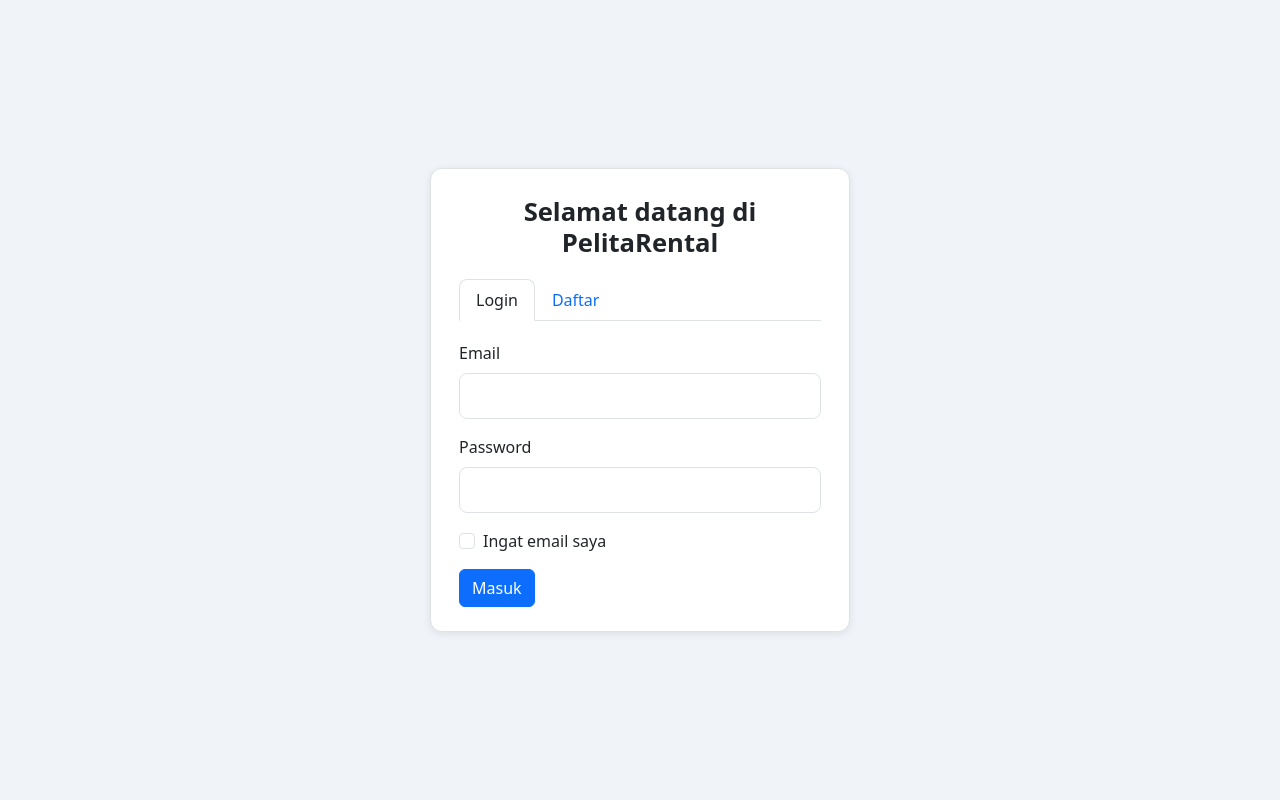
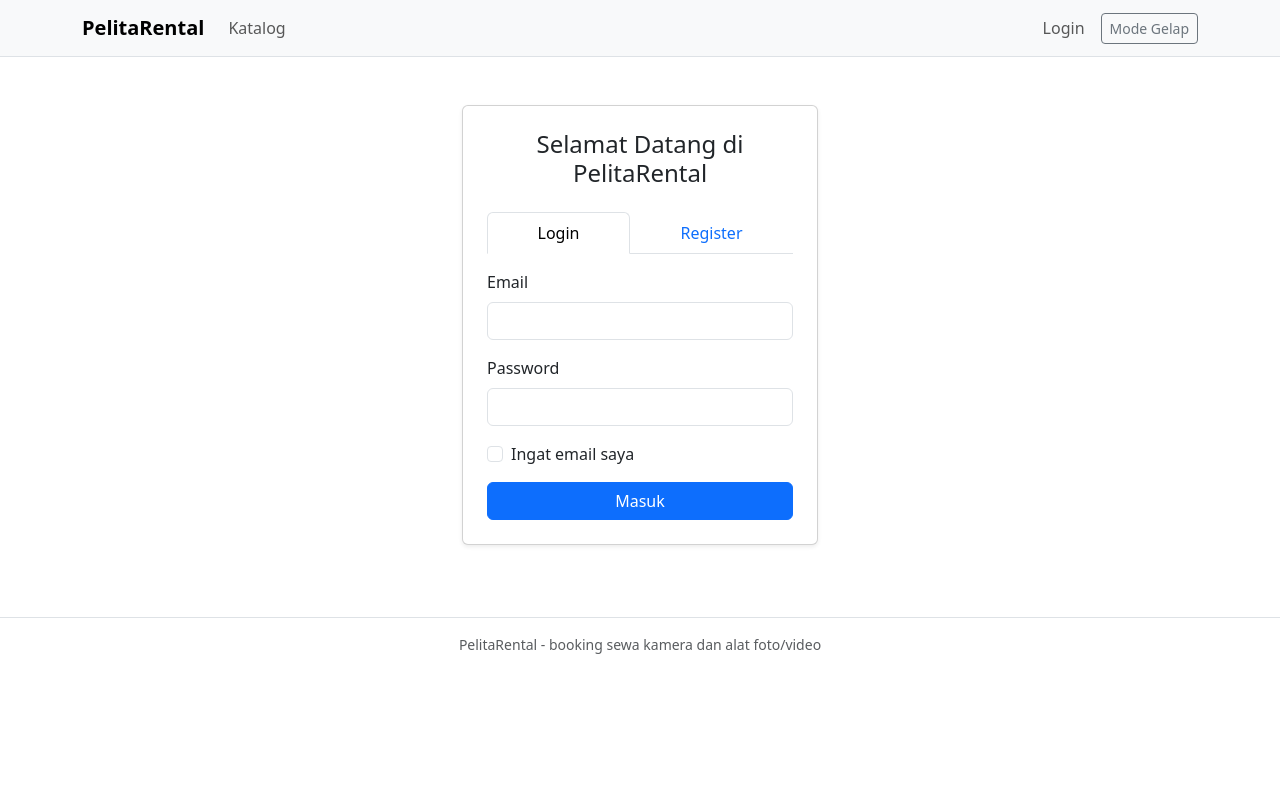
Before and after one commit to renkanaeru71/PelitaRental--Platform_Booking_Sewa_Kamera_-_Alat_Foto-Video-, a PHP site: page /login.php in a window 1280 px wide. Run offline with PHP 8.4, Linux system fonts and the light colour scheme.

Commit message:
ngubah login dan header

```diff
--- a/header.php
+++ b/header.php
@@ -79,7 +79,7 @@ $halaman_ini = $_SERVER["REQUEST_URI"];
           <?php } ?>
         <?php } ?>
       </ul>
-      <ul class="navbar-nav">
+      <ul class="navbar-nav align-items-center">
         <?php if (isset($_SESSION["id_user"])) { ?>
           <?php if ($_SESSION["role"] == "penyewa") { ?>
             <li class="nav-item">
@@ -97,15 +97,12 @@ $halaman_ini = $_SERVER["REQUEST_URI"];
           <li class="nav-item">
             <a class="nav-link" href="<?php echo $akar; ?>login.php">Login</a>
           </li>
-          <li class="nav-item">
-            <a class="nav-link" href="<?php echo $akar; ?>register.php">Daftar</a>
-          </li>
         <?php } ?>
-        <li class="nav-item">
-          <form action="<?php echo $akar; ?>ganti_tema.php" method="post" class="d-flex">
+        <li class="nav-item ms-lg-2">
+          <form action="<?php echo $akar; ?>ganti_tema.php" method="post" class="d-inline-flex m-0">
             <input type="hidden" name="tema" value="<?php echo $tema_berikut; ?>">
             <input type="hidden" name="kembali" value="<?php echo htmlspecialchars($halaman_ini); ?>">
-            <button type="submit" class="btn btn-sm btn-outline-secondary ms-2">
+            <button type="submit" class="btn btn-sm btn-outline-secondary">
               <?php if ($tema == "dark") { echo "Mode Terang"; } else { echo "Mode Gelap"; } ?>
             </button>
           </form>
--- a/login.php
+++ b/login.php
@@ -24,104 +24,15 @@ unset($_SESSION['error'], $_SESSION['success'], $_SESSION['pesan'], $_SESSION['p
 
 $cookie_user = $_COOKIE['username'] ?? '';
 $email_ingat = $_COOKIE['email_ingat'] ?? ($cookie_user !== '' ? $cookie_user : '');
+
+include "header.php";
 ?>
-<!DOCTYPE html>
-<html lang="id">
-<head>
-  <meta charset="UTF-8">
-  <meta name="viewport" content="width=device-width, initial-scale=1.0">
-  <title>PelitaRental - Login</title>
 
-  <!-- Bootstrap 5 CSS -->
-  <link href="https://cdn.jsdelivr.net/npm/bootstrap@5.3.3/dist/css/bootstrap.min.css" rel="stylesheet">
-
-  <style>
-    body {
-      background-color: #f0f4f8;
-      min-height: 100vh;
-      display: flex;
-      align-items: center;
-      justify-content: center;
-      padding: 16px;
-    }
-
-    .auth-card {
-      width: 100%;
-      max-width: 420px;
-      background: #fff;
-      border: 1px solid #dee2e6;
-      border-radius: 12px;
-      box-shadow: 0 2px 8px rgba(0, 0, 0, 0.08);
-      padding: 28px 28px 24px;
-    }
-
-    .auth-card h1 {
-      font-size: 1.6rem;
-      font-weight: 700;
-      text-align: center;
-      margin-bottom: 20px;
-      color: #212529;
-    }
-
-    .auth-card .nav-tabs {
-      border-bottom: 1px solid #dee2e6;
-      margin-bottom: 20px;
-    }
-
-    .auth-card .nav-tabs .nav-link {
-      color: #0d6efd;
-      border: 1px solid transparent;
-      border-radius: 8px 8px 0 0;
-      font-weight: 500;
-    }
-
-    .auth-card .nav-tabs .nav-link.active {
-      color: #212529;
-      background: #fff;
-      border-color: #dee2e6 #dee2e6 #fff;
-    }
-
-    .form-label {
-      font-weight: 500;
-      color: #212529;
-    }
-
-    .form-control {
-      padding: 10px 12px;
-      border-radius: 8px;
-    }
-
-    .btn-auth {
-      width: 100%;
-      padding: 10px;
-      border-radius: 8px;
-      font-weight: 500;
-    }
-
-    .btn-daftar {
-      background-color: #198754;
-      border-color: #198754;
-      color: #fff;
-    }
-
-    .btn-daftar:hover {
-      background-color: #157347;
-      border-color: #146c43;
-      color: #fff;
-    }
-
-    .remember-row {
-      display: flex;
-      align-items: center;
-      justify-content: space-between;
-      margin-bottom: 16px;
-    }
-  </style>
-</head>
-<body>
-
-  <div class="auth-card">
-    <h1>Selamat datang di PelitaRental</h1>
+<div class="row justify-content-center py-4">
+  <div class="col-md-6 col-lg-5 col-xl-4">
+    <div class="card shadow-sm">
+      <div class="card-body p-4">
+        <h1 class="h4 text-center mb-4">Selamat Datang di PelitaRental</h1>
 
         <?php if ($error): ?>
           <div class="alert alert-danger py-2 small mb-3"><?= htmlspecialchars($error) ?></div>
@@ -131,16 +42,16 @@ $email_ingat = $_COOKIE['email_ingat'] ?? ($cookie_user !== '' ? $cookie_user :
         <?php endif; ?>
 
         <!-- Tabs -->
-    <ul class="nav nav-tabs" id="authTabs" role="tablist">
-      <li class="nav-item" role="presentation">
-        <button class="nav-link <?= $old_tab === 'login' ? 'active' : '' ?>" id="login-tab" data-bs-toggle="tab"
+        <ul class="nav nav-tabs mb-3" id="authTabs" role="tablist">
+          <li class="nav-item flex-fill text-center" role="presentation">
+            <button class="nav-link w-100 <?= $old_tab === 'login' ? 'active' : '' ?>" id="login-tab" data-bs-toggle="tab"
                     data-bs-target="#login-pane" type="button" role="tab"
                     aria-controls="login-pane" aria-selected="<?= $old_tab === 'login' ? 'true' : 'false' ?>">Login</button>
           </li>
-      <li class="nav-item" role="presentation">
-        <button class="nav-link <?= $old_tab === 'register' ? 'active' : '' ?>" id="daftar-tab" data-bs-toggle="tab"
+          <li class="nav-item flex-fill text-center" role="presentation">
+            <button class="nav-link w-100 <?= $old_tab === 'register' ? 'active' : '' ?>" id="daftar-tab" data-bs-toggle="tab"
                     data-bs-target="#daftar-pane" type="button" role="tab"
-                aria-controls="daftar-pane" aria-selected="<?= $old_tab === 'register' ? 'true' : 'false' ?>">Daftar</button>
+                    aria-controls="daftar-pane" aria-selected="<?= $old_tab === 'register' ? 'true' : 'false' ?>">Register</button>
           </li>
         </ul>
 
@@ -162,7 +73,7 @@ $email_ingat = $_COOKIE['email_ingat'] ?? ($cookie_user !== '' ? $cookie_user :
                 <input class="form-check-input" type="checkbox" id="ingat" name="ingat" <?php if ($email_ingat != "") { echo "checked"; } ?>>
                 <label class="form-check-label" for="ingat">Ingat email saya</label>
               </div>
-          <button type="submit" class="btn btn-primary">Masuk</button>
+              <button type="submit" class="btn btn-primary w-100">Masuk</button>
             </form>
           </div>
 
@@ -172,7 +83,7 @@ $email_ingat = $_COOKIE['email_ingat'] ?? ($cookie_user !== '' ? $cookie_user :
             <form id="daftarForm" action="proses_register.php" method="POST">
               <div class="mb-3">
                 <label for="regNama" class="form-label">Nama Lengkap</label>
-            <input type="text" name="nama" class="form-control" id="regNama" placeholder="Ahmad Rizki" required>
+                <input type="text" name="nama" class="form-control" id="regNama" placeholder="Nama Kamu" required>
               </div>
 
               <div class="mb-3">
@@ -182,7 +93,7 @@ $email_ingat = $_COOKIE['email_ingat'] ?? ($cookie_user !== '' ? $cookie_user :
 
               <div class="mb-3">
                 <label for="regHp" class="form-label">No. HP</label>
-            <input type="tel" name="no_hp" class="form-control" id="regHp" placeholder="081234567890" required>
+                <input type="tel" name="no_hp" class="form-control" id="regHp" placeholder="08xxxxxxxxxx" required>
               </div>
 
               <div class="mb-3">
@@ -190,12 +101,16 @@ $email_ingat = $_COOKIE['email_ingat'] ?? ($cookie_user !== '' ? $cookie_user :
                 <input type="password" name="password" class="form-control" id="regPassword" minlength="6" placeholder="Minimal 6 karakter" required>
               </div>
 
-          <button type="submit" class="btn btn-auth btn-daftar">Daftar</button>
+              <button type="submit" class="btn btn-success w-100">Daftar</button>
             </form>
+          </div>
+        </div>
+
+      </div>
     </div>
   </div>
 </div>
 
-  <script src="https://cdn.jsdelivr.net/npm/bootstrap@5.3.3/dist/js/bootstrap.bundle.min.js"></script>
-</body>
-</html>
+<?php
+include "footer.php";
+?>
```
Also changed, not shown: proses_register.php (+9 -4 lines), register.php (deleted, +0 -45 lines). Lines whose indentation alone changed are shown as unchanged.
